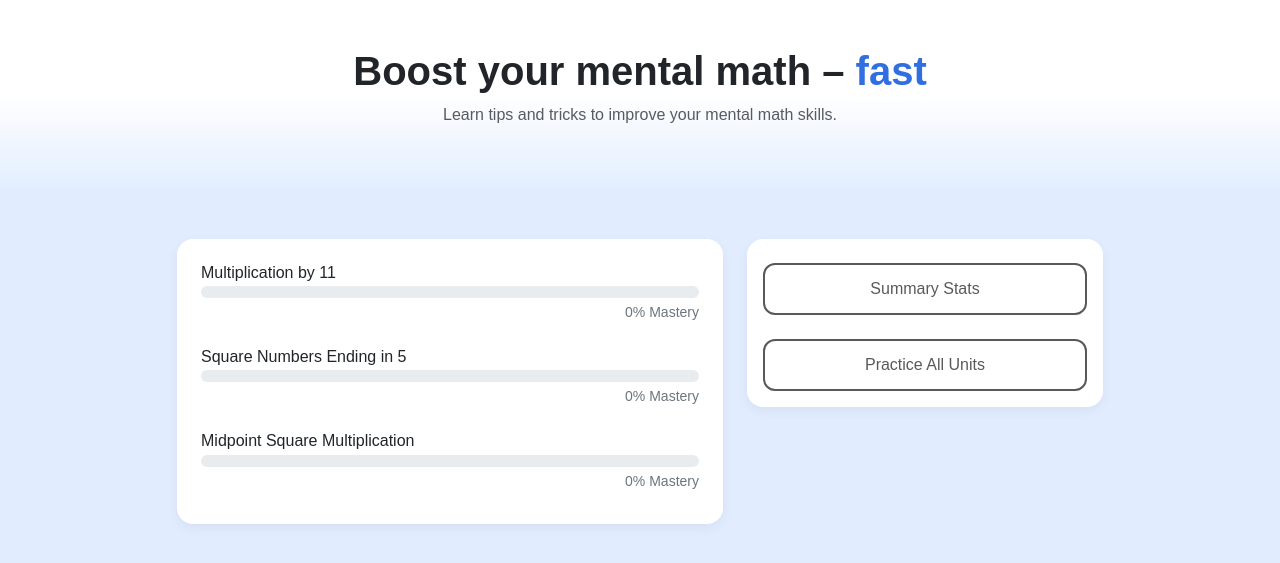
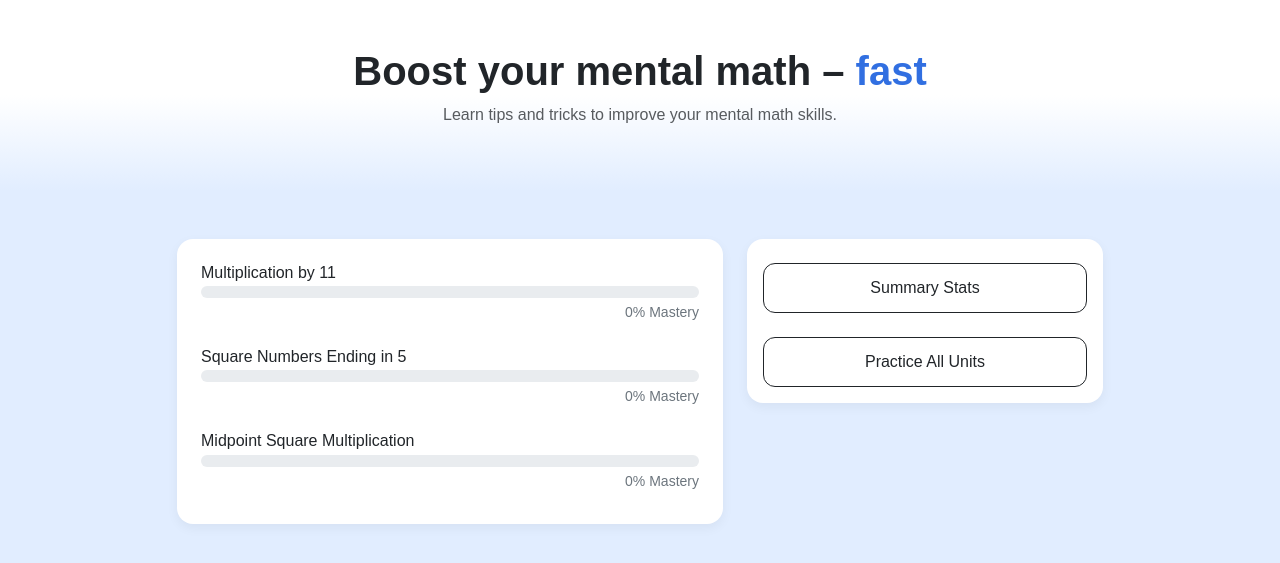
Before and after one commit to CostanzaSiniscalchi/MentalMath, a Flask app: page / in a window 1280 px wide. Shown: the part 95-658 px from the top of the page. Run offline with Flask 3, Linux system fonts and the light colour scheme.

Commit message:
ui refactor

```diff
--- a/static/css/home.css
+++ b/static/css/home.css
@@ -76,20 +76,15 @@ h5, h6 {
 
 /* Buttons (Summary / Practice) */
 .btn-outline-dark {
-  border: 2px solid var(--bs-dark-grey);
-  color: var(--bs-dark-grey);
   font-weight: 500;
   border-radius: 0.75rem;
   font-size: 1rem;
   padding: 0.75rem 1rem;
-  width: 100%;
-  transition: background-color 0.3s ease, color 0.3s ease, border-color 0.3s ease;
 }
 
 .btn-outline-dark:hover {
   background-color: var(--bs-secondary);
   color: white;
-  border-color: var(--bs-secondary);
 }
 
 /* Utility */
```
Also changed, not shown: static/js/dragdrop.js (indentation only).
